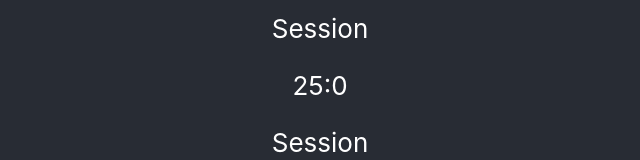
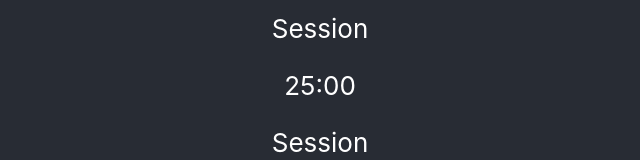
Before and after one commit to rafaelcrv/pomodoro-timer, a React (Create React App) app: page / in a window 1280 px wide. Shown: the part 346-506 px from the top of the page, without its empty margins (320-960 px from the left). Built offline with nearby package versions, Linux system fonts and the light colour scheme.

Commit message:
format timer to mm:ss

```diff
--- a/src/App.jsx
+++ b/src/App.jsx
@@ -22,10 +22,12 @@ function App() {
 
   function decrementSessionTime() {
     setSessionTime(t => t > 0 ? t - 60 : 0);
+    setTimerVal(t => t > 0 ? t - 60 : 0);
   }
 
   function incrementSessionTime() {
     setSessionTime(t => t < 3600 ? t + 60 : 3600);
+    setTimerVal(t => t < 3600 ? t + 60 : 3600);
   }
 
   function handleStartStop() {
--- a/src/Timer.jsx
+++ b/src/Timer.jsx
@@ -1,9 +1,9 @@
 function Timer({timerVal}) {
     function formatTime(timerVal) {
-        const mm = String(Math.ceil(timerVal / 60));
-        const ss = String(timerVal % 60);
-        if (mm.length <= 1) mm.padStart(2, '0');
-        if (ss.length <= 1) ss.padStart(1, '0');
+        let mm = String(Math.ceil(timerVal / 60));
+        let ss = String(timerVal % 60);
+        if (mm.length <= 1) mm = '0' + mm;
+        if (ss.length <= 1) ss = '0' + ss;
         console.log(ss.length, ss);
         return `${mm}:${ss}`;
     };
```
